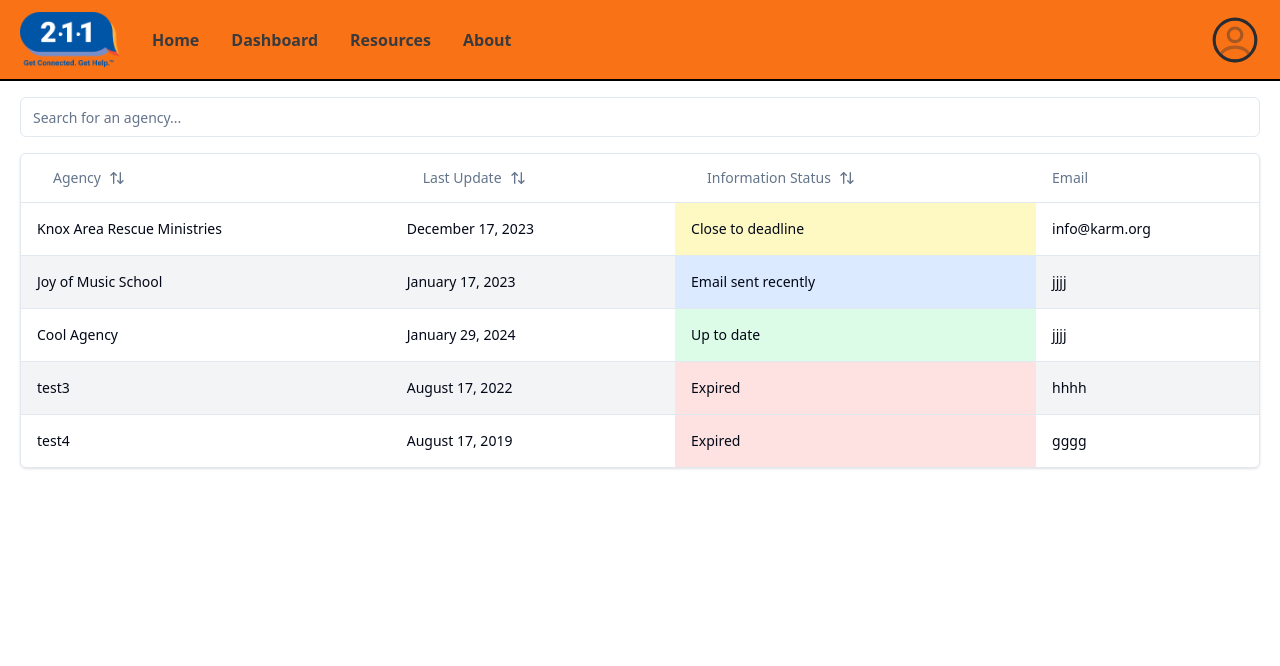
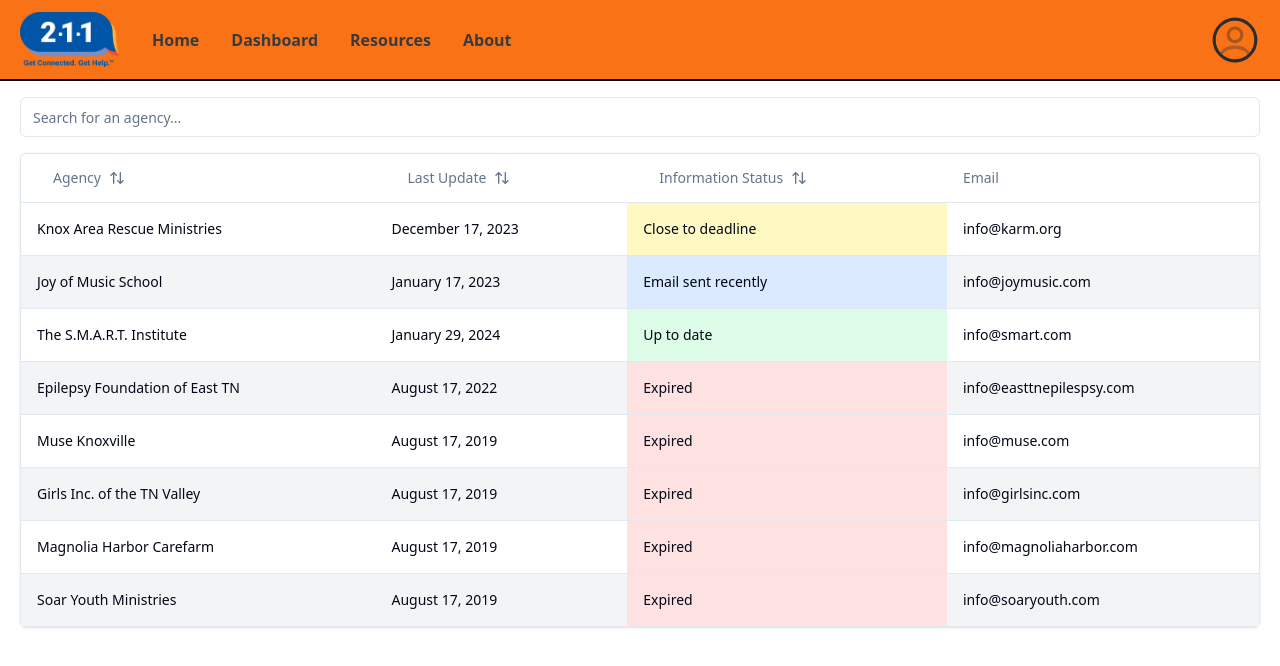
Before and after one commit to hack4impact-utk/uw-211, a Next.js app: page /dashboard in a window 1280 px wide. Shown: the top 666 px of the page. Built offline with nearby package versions, Linux system fonts and the light colour scheme.

Commit message:
modifies test data for dashboard

```diff
--- a/src/app/dashboard/page.tsx
+++ b/src/app/dashboard/page.tsx
@@ -12,25 +12,43 @@ const Data: Agency[] = [
     name: 'Joy of Music School',
     lastUpdate: new Date('January 17, 2023 03:24:00'),
     status: 'Email sent recently',
-    email: 'jjjj',
+    email: 'info@joymusic.com',
   },
   {
-    name: 'Cool Agency',
+    name: 'The S.M.A.R.T. Institute',
     lastUpdate: new Date('January 29, 2024 03:24:00'),
     status: 'Up to date',
-    email: 'jjjj',
+    email: 'info@smart.com',
   },
   {
-    name: 'test3',
+    name: 'Epilepsy Foundation of East TN',
     lastUpdate: new Date('August 17, 2022 03:24:00'),
     status: 'Expired',
-    email: 'hhhh',
+    email: 'info@easttnepilespsy.com',
   },
   {
-    name: 'test4',
+    name: 'Muse Knoxville',
     lastUpdate: new Date('August 17, 2019 03:24:00'),
     status: 'Expired',
-    email: 'gggg',
+    email: 'info@muse.com',
+  },
+  {
+    name: 'Girls Inc. of the TN Valley',
+    lastUpdate: new Date('August 17, 2019 03:24:00'),
+    status: 'Expired',
+    email: 'info@girlsinc.com',
+  },
+  {
+    name: 'Magnolia Harbor Carefarm',
+    lastUpdate: new Date('August 17, 2019 03:24:00'),
+    status: 'Expired',
+    email: 'info@magnoliaharbor.com',
+  },
+  {
+    name: 'Soar Youth Ministries',
+    lastUpdate: new Date('August 17, 2019 03:24:00'),
+    status: 'Expired',
+    email: 'info@soaryouth.com',
   },
 ];
 
```
